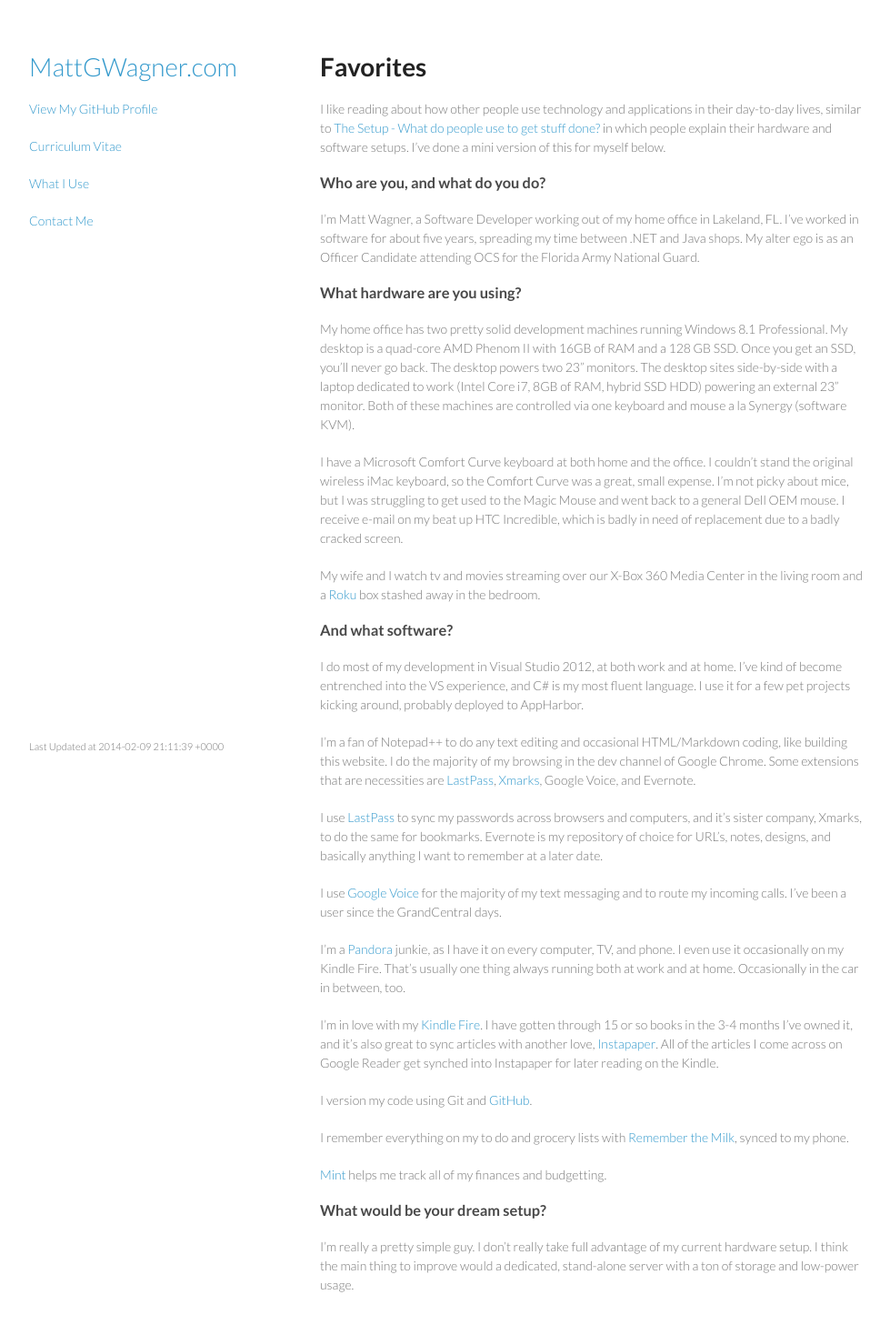
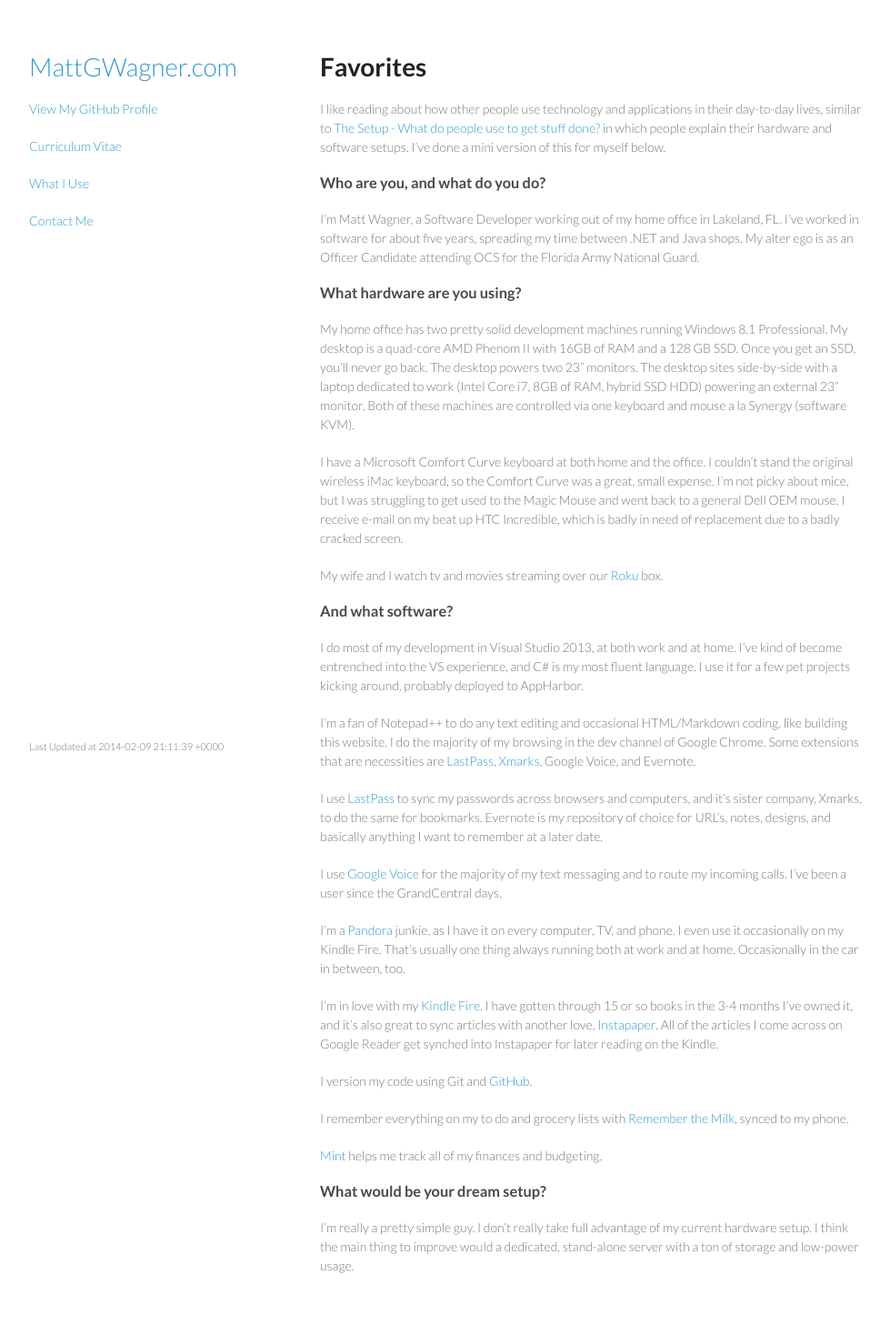
Before and after one commit to mattgwagner/mattgwagner, a Jekyll site: the page built from whatiuse.md, in a window 1280 px wide. Shown: the whole page at 91% size, without its empty margins (148-1127 px from the left). Built offline with Jekyll 4.4.1, drawn with Linux system fonts in a browser that asks for light colours; after the commit the page ends 1447 px from its top, so only the background shows below that.

Commit message:
Fix a couple of misspellings

```diff
--- a/whatiuse.md
+++ b/whatiuse.md
@@ -18,11 +18,11 @@ My home office has two pretty solid development machines running Windows 8.1 Pro
 I have a Microsoft Comfort Curve keyboard at both home and the office. I couldn't stand the original wireless iMac keyboard, so the Comfort Curve was a great, small expense. I'm not picky about mice, but I was struggling to get used to the Magic Mouse and went back to a general Dell OEM mouse.
 I receive e-mail on my beat up HTC Incredible, which is badly in need of replacement due to a badly cracked screen.
 
-My wife and I watch tv and movies streaming over our X-Box 360 Media Center in the living room and a [Roku](http://roku.com) box stashed away in the bedroom.
+My wife and I watch tv and movies streaming over our [Roku](http://roku.com) box.
 
 ### And what software?
 
-I do most of my development in Visual Studio 2012, at both work and at home. I've kind of become entrenched into the VS experience, and C# is my most fluent language. I use it for a few pet projects kicking around, probably deployed to AppHarbor.
+I do most of my development in Visual Studio 2013, at both work and at home. I've kind of become entrenched into the VS experience, and C# is my most fluent language. I use it for a few pet projects kicking around, probably deployed to AppHarbor.
 
 I'm a fan of Notepad++ to do any text editing and occasional HTML/Markdown coding, like building this website. I do the majority of my browsing in the dev channel of Google Chrome. Some extensions that are necessities are [LastPass](http://lastpass.com), [Xmarks](http://xmarks.com), Google Voice, and Evernote.
 
@@ -38,7 +38,7 @@ I version my code using Git and [GitHub](http://github.com/mattgwagner).
 
 I remember everything on my to do and grocery lists with [Remember the Milk](http://rememberthemilk.com), synced to my phone.
 
-[Mint](http://mint.com) helps me track all of my finances and budgetting.
+[Mint](http://mint.com) helps me track all of my finances and budgeting.
 
 ### What would be your dream setup?
 
```
Also changed, not shown: cv.md (+2 -2 lines).
